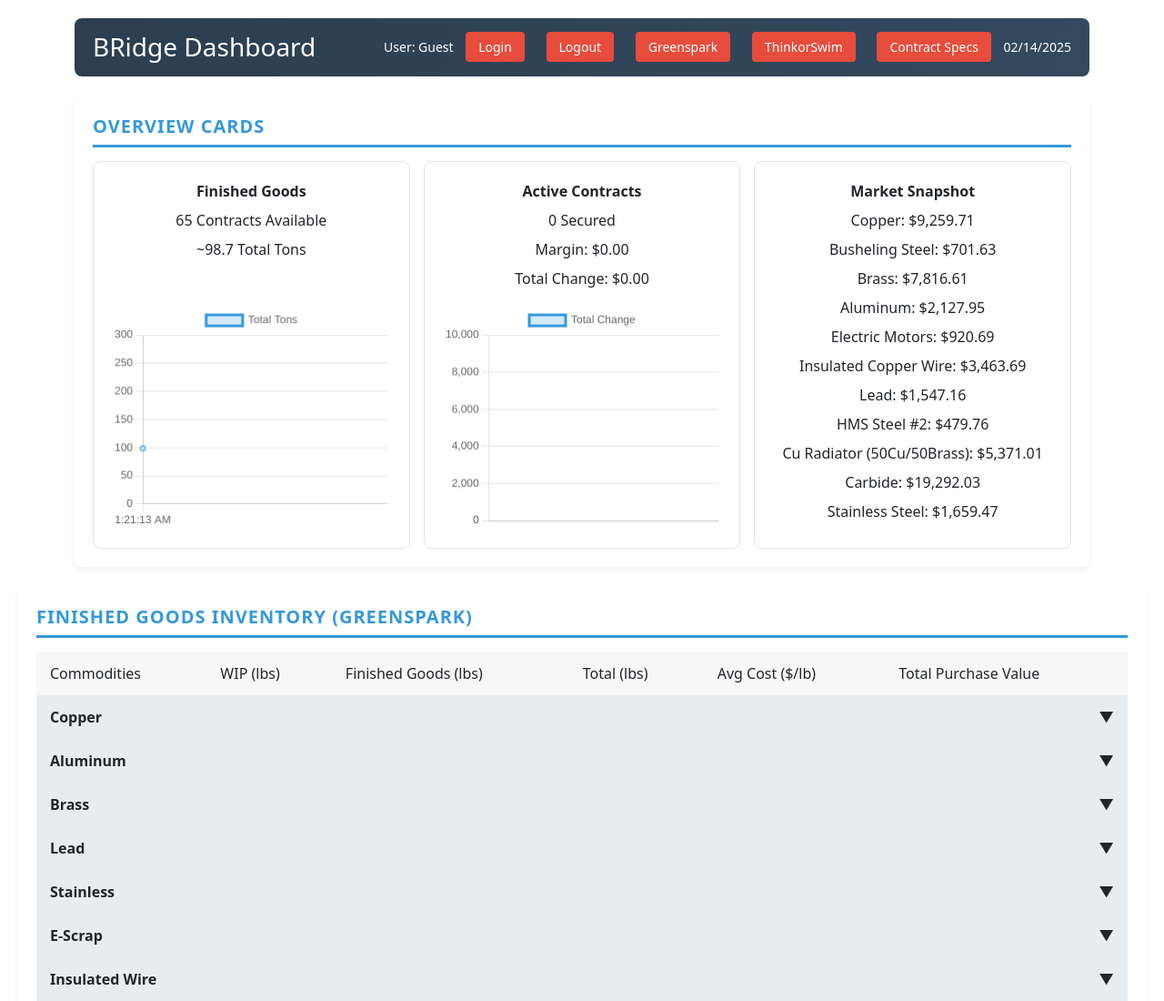
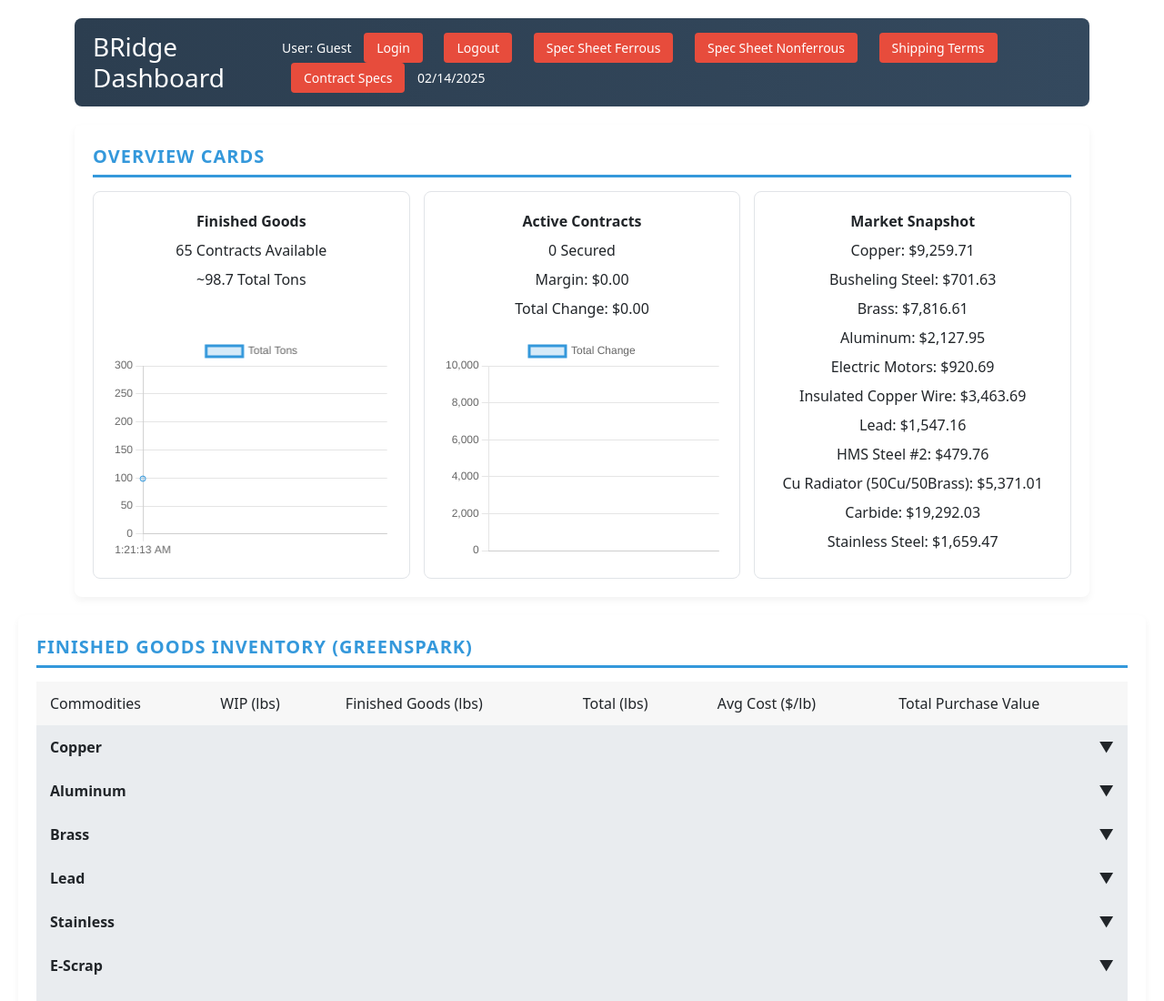
Before and after one commit to tb454/HTMLs, a website: page bridge-dashboard/public/index.html in a window 1280 px wide. Shown: the top 1100 px of the page at 91% size. Drawn offline with nearby package versions, Linux system fonts and the light colour scheme; no server answers.

Commit message:
modified:   bridge-dashboard/public/index.html

```diff
--- a/bridge-dashboard/public/index.html
+++ b/bridge-dashboard/public/index.html
@@ -971,9 +971,9 @@
         <span id="current-user">User: Guest</span>
         <button onclick="showLoginModal()">Login</button>
         <button onclick="logout()">Logout</button>
-        <button onclick="window.location.href='file:///C:/Users/tbyer/BRidge-html/HTMLs/Spec-ferrous.html'">Greenspark</button>
-        <button onclick="window.location.href='file:///C:/Users/tbyer/BRidge-html/HTMLs/Spec-nonferrous.html'">ThinkorSwim</button>
-
+        <button onclick="window.location.href='file:///C:/Users/tbyer/BRidge-html/HTMLs/Spec-ferrous.html'">Spec Sheet Ferrous</button>
+        <button onclick="window.location.href='file:///C:/Users/tbyer/BRidge-html/HTMLs/Spec-nonferrous.html'">Spec Sheet Nonferrous</button>
+        <button onclick="window.location.href='"C:\Users\tbyer\BRidge-html\HTMLs\Shipping terms.html"'">Shipping Terms</button>
         <button onclick="window.location.href='file:///C:/Users/tbyer/BRidge-html/HTMLs/Contract-specs.html'">Contract Specs</button>
         <span id="header-date">02/14/2025</span>
       </div>
```
